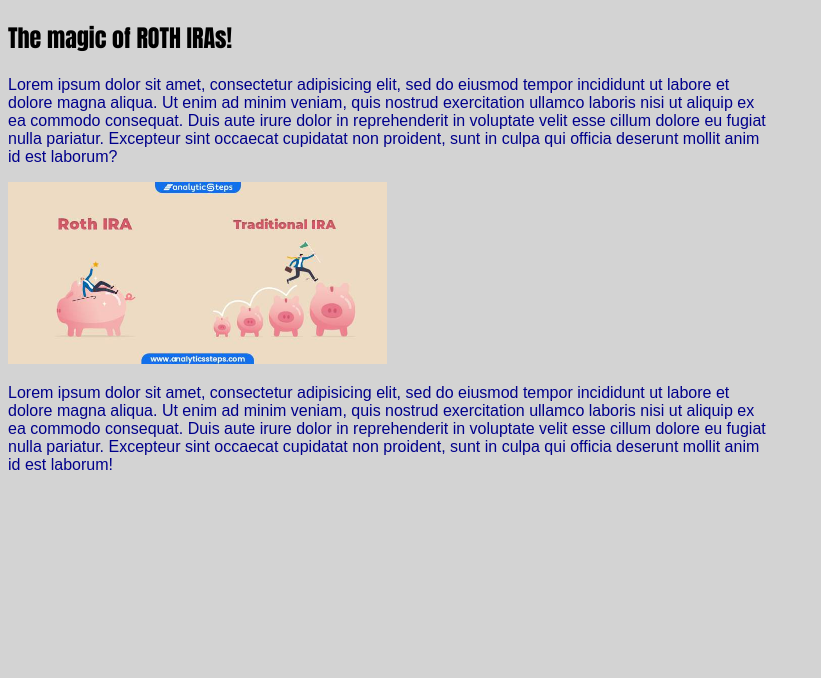
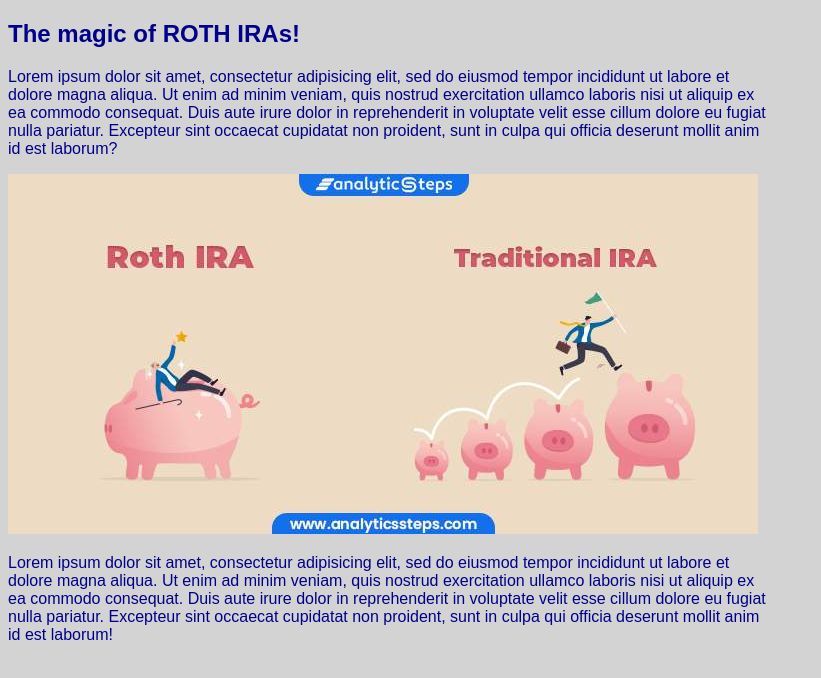
Before and after one commit to pangtodd/boring-lecture, a plain HTML site: page boring-lecture.html in a window 1280 px wide. Shown: the whole page, without its empty margins (0-821 px from the left). Drawn offline with Linux system fonts and the light colour scheme.

Commit message:
update CSS to use overall DIV style.

```diff
--- a/boring-lecture.html
+++ b/boring-lecture.html
@@ -5,12 +5,13 @@
   <link href="css/styles.css" rel="stylesheet" type="text/css" media="all">
 </head>
 <body>
-  <h2 class="intro">The magic of ROTH IRAs!</h2>
-    <p class="intro">Lorem ipsum dolor sit amet, consectetur adipisicing elit, sed do eiusmod tempor incididunt ut labore et dolore magna aliqua. Ut enim ad minim veniam, quis nostrud exercitation ullamco laboris nisi ut aliquip ex ea commodo consequat. Duis aute irure dolor in reprehenderit in voluptate velit esse cillum dolore eu fugiat nulla pariatur. Excepteur sint occaecat cupidatat non proident, sunt in culpa qui officia deserunt mollit anim id est laborum?</p>
+  <div class="intro">
+  <h2>The magic of ROTH IRAs!</h2>
+    <p>Lorem ipsum dolor sit amet, consectetur adipisicing elit, sed do eiusmod tempor incididunt ut labore et dolore magna aliqua. Ut enim ad minim veniam, quis nostrud exercitation ullamco laboris nisi ut aliquip ex ea commodo consequat. Duis aute irure dolor in reprehenderit in voluptate velit esse cillum dolore eu fugiat nulla pariatur. Excepteur sint occaecat cupidatat non proident, sunt in culpa qui officia deserunt mollit anim id est laborum?</p>
 
-    <img class = intro src="roth.jpeg" alt="roth vs traditional graphic">
+    <img src="roth.jpeg" alt="roth vs traditional graphic">
 
-    <p class="intro">Lorem ipsum dolor sit amet, consectetur adipisicing elit, sed do eiusmod tempor incididunt ut labore et dolore magna aliqua. Ut enim ad minim veniam, quis nostrud exercitation ullamco laboris nisi ut aliquip ex ea commodo consequat. Duis aute irure dolor in reprehenderit in voluptate velit esse cillum dolore eu fugiat nulla pariatur. Excepteur sint occaecat cupidatat non proident, sunt in culpa qui officia deserunt mollit anim id est laborum!</p>
+    <p class>Lorem ipsum dolor sit amet, consectetur adipisicing elit, sed do eiusmod tempor incididunt ut labore et dolore magna aliqua. Ut enim ad minim veniam, quis nostrud exercitation ullamco laboris nisi ut aliquip ex ea commodo consequat. Duis aute irure dolor in reprehenderit in voluptate velit esse cillum dolore eu fugiat nulla pariatur. Excepteur sint occaecat cupidatat non proident, sunt in culpa qui officia deserunt mollit anim id est laborum!</p>
 
 </body>
 </html>
--- a/css/styles.css
+++ b/css/styles.css
@@ -1,19 +1,9 @@
-p.intro {
+.intro {
   width: 60%;
   font-family: arial;
   color: darkblue;
 }
 
-h2.intro {
-  font-type: bold;
-  font-family: impact;
-  color: black;
-}
-
-img.intro {
-  width: 30%;
-}
-
 body {
   background-color: lightgrey;
 }
```
